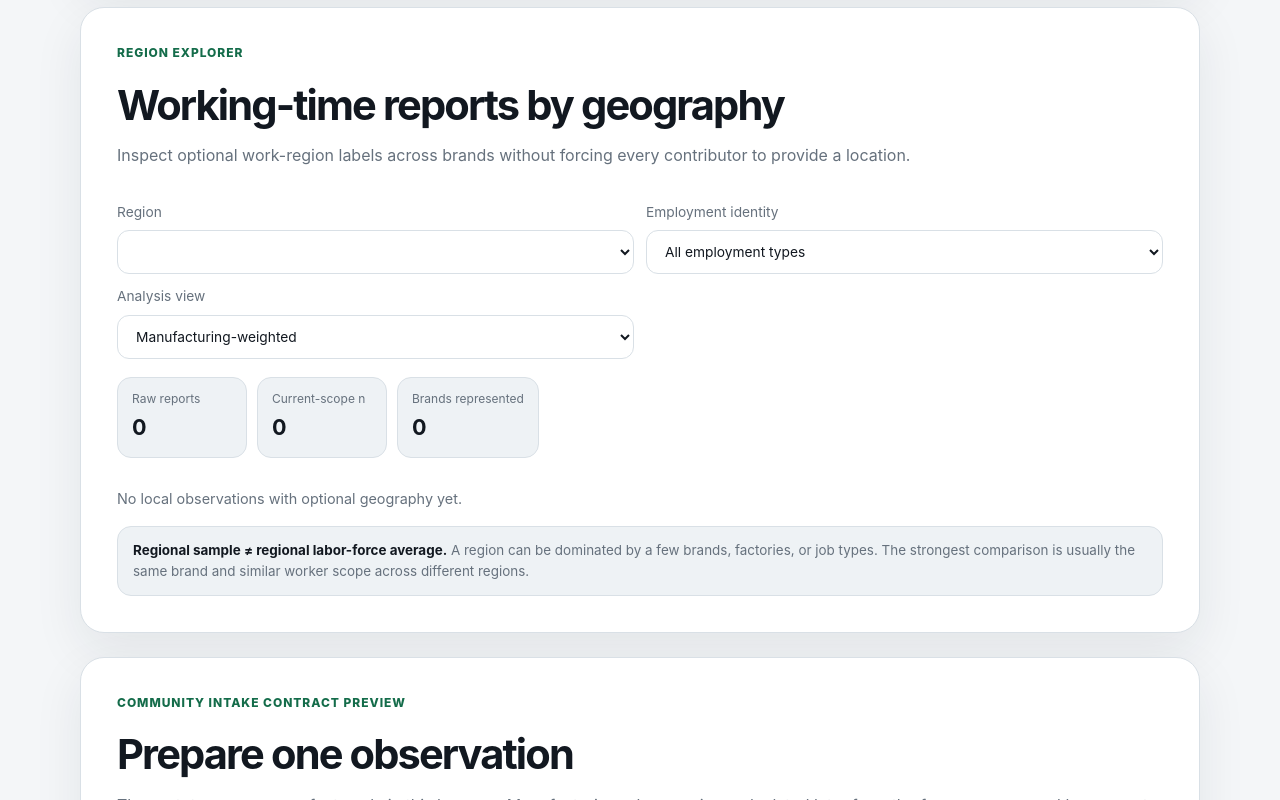
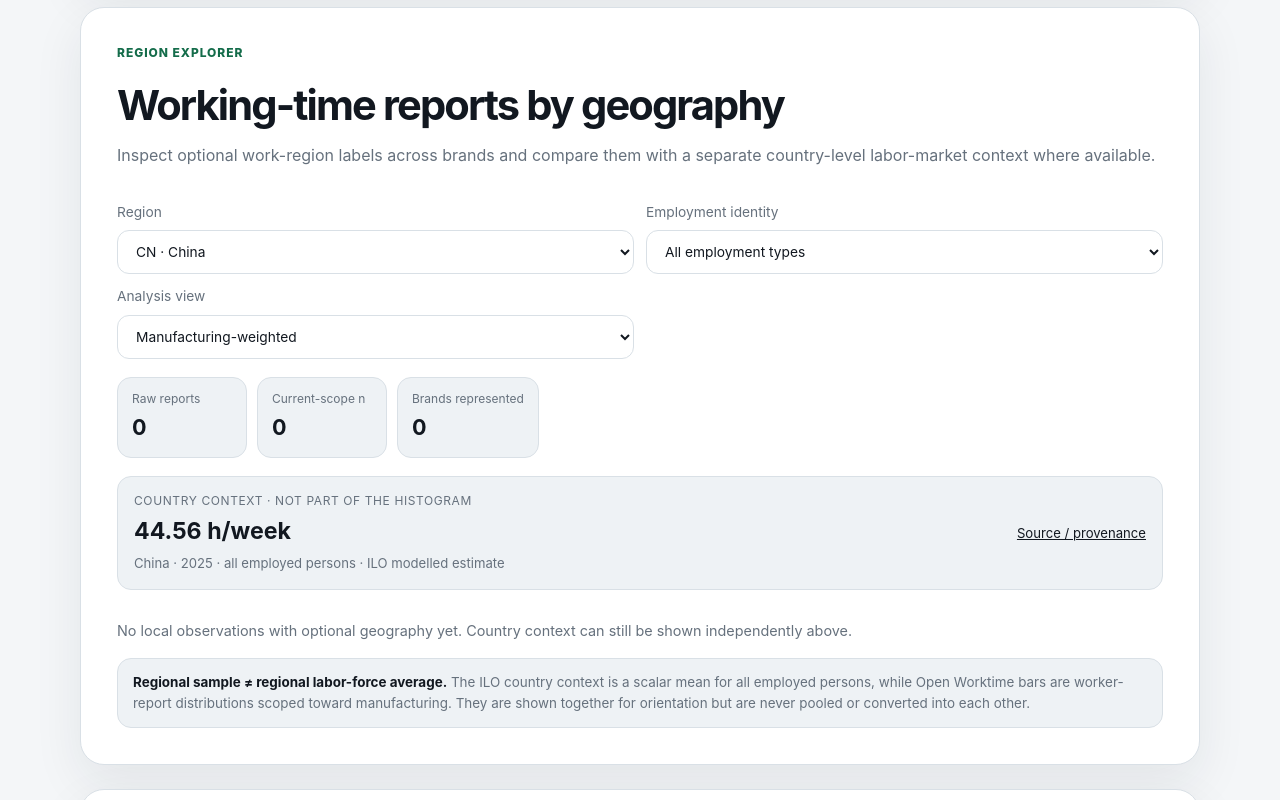
Before and after one commit to 6jingyong/open-worktime, a plain HTML site: page index.html in a window 1280 px wide. Shown: the part 2000-2800 px from the top of the page. Drawn offline with Linux system fonts and the light colour scheme.

Commit message:
Add first real country worktime context snapshot (#11)
* data: add first ILO country worktime context snapshot

* docs: define country context baseline boundary

* ui: add independent country worktime context to region explorer

* ui: show country mean as separate regional context

* styles: distinguish country context from report histogram

* docs: attribute ILO country context data

* docs: distinguish external statistics and real country context

* ci: validate real country context boundary

```diff
--- /dev/null
+++ b/data/country-context.json
@@ -0,0 +1,30 @@
+{
+  "schema_version": "country-context-v1",
+  "measure": {
+    "id": "HOW_2EMP_SEX_NB",
+    "label": "Average weekly hours actually worked per employed person",
+    "unit": "hours_per_week",
+    "population": "all_employed_persons",
+    "frequency": "annual",
+    "reference_year": 2025,
+    "context_only": true
+  },
+  "source": {
+    "publisher": "International Labour Organization (ILO)",
+    "dataset": "ILOSTAT modelled estimates",
+    "source_url": "https://rplumber.ilo.org/data/indicator/?id=HOW_2EMP_SEX_NB&format=.csv&channel=ilostat",
+    "retrieved_via": "https://www.nationsinquiry.com/datasets/weekly-hours/2025",
+    "retrieved_at": "2026-10-16",
+    "license": "CC BY 4.0",
+    "notes": "Open Worktime keeps only a small country subset useful to the current prototype. Nations Inquiry states that it read the ILO 2026 release, reshaped it to one row per country, and did not recalculate, rescale, or round the published values."
+  },
+  "records": [
+    { "country": "CN", "country_name": "China", "weekly_hours": 44.56 },
+    { "country": "DE", "country_name": "Germany", "weekly_hours": 29.66 },
+    { "country": "JP", "country_name": "Japan", "weekly_hours": 31.10 },
+    { "country": "NL", "country_name": "Netherlands", "weekly_hours": 26.57 },
+    { "country": "SE", "country_name": "Sweden", "weekly_hours": 29.20 },
+    { "country": "SG", "country_name": "Singapore", "weekly_hours": 44.63 },
+    { "country": "US", "country_name": "United States", "weekly_hours": 36.27 }
+  ]
+}
--- a/geography.css
+++ b/geography.css
@@ -43,6 +43,47 @@
   font-size: 1.35rem;
 }
 
+.country-context {
+  display: flex;
+  align-items: center;
+  justify-content: space-between;
+  gap: 18px;
+  margin: 0 0 18px;
+  padding: 15px 16px;
+  border: 1px solid var(--line);
+  border-radius: 14px;
+  background: var(--surface-2);
+}
+
+.country-context[hidden] {
+  display: none;
+}
+
+.country-context-label {
+  display: block;
+  color: var(--muted);
+  font-size: 0.75rem;
+  text-transform: uppercase;
+  letter-spacing: 0.05em;
+}
+
+.country-context strong {
+  display: block;
+  margin-top: 4px;
+  font-size: 1.45rem;
+}
+
+.country-context p {
+  margin: 3px 0 0;
+  color: var(--muted);
+  font-size: 0.82rem;
+}
+
+.country-context a {
+  white-space: nowrap;
+  font-size: 0.82rem;
+}
+
 .region-warning {
   margin-top: 16px;
   padding: 13px 15px;
@@ -68,4 +109,9 @@
   .region-controls {
     grid-template-columns: 1fr;
   }
+
+  .country-context {
+    align-items: flex-start;
+    flex-direction: column;
+  }
 }
--- a/geography.js
+++ b/geography.js
@@ -28,6 +28,7 @@ const geoState = {
   facilities: [],
   facilityLinks: [],
   manufacturingScope: null,
+  countryContext: null,
   selectedRegion: null,
   employmentFilter: 'all',
   analysisMode: 'weighted'
@@ -41,7 +42,11 @@ const geoEls = {
   sampleCount: document.querySelector('#region-sample-count'),
   effectiveCount: document.querySelector('#region-effective-count'),
   brandCount: document.querySelector('#region-brand-count'),
-  empty: document.querySelector('#region-empty')
+  empty: document.querySelector('#region-empty'),
+  countryContext: document.querySelector('#region-country-context'),
+  countryContextValue: document.querySelector('#region-country-context-value'),
+  countryContextMeta: document.querySelector('#region-country-context-meta'),
+  countryContextSource: document.querySelector('#region-country-context-source')
 };
 
 bootRegionExplorer();
@@ -50,18 +55,20 @@ async function bootRegionExplorer() {
   if (!geoEls.regionSelect || !geoEls.histogram) return;
 
   try {
-    const [facilitiesResponse, linksResponse, scopeResponse] = await Promise.all([
+    const [facilitiesResponse, linksResponse, scopeResponse, countryContextResponse] = await Promise.all([
       fetch('./data/facilities.json'),
       fetch('./data/facility-links.json'),
-      fetch('./data/manufacturing-scope.json')
+      fetch('./data/manufacturing-scope.json'),
+      fetch('./data/country-context.json')
     ]);
-    if (![facilitiesResponse, linksResponse, scopeResponse].every((response) => response.ok)) {
+    if (![facilitiesResponse, linksResponse, scopeResponse, countryContextResponse].every((response) => response.ok)) {
       throw new Error('Failed to load regional analysis metadata.');
     }
 
     geoState.facilities = await facilitiesResponse.json();
     geoState.facilityLinks = await linksResponse.json();
     geoState.manufacturingScope = await scopeResponse.json();
+    geoState.countryContext = await countryContextResponse.json();
 
     geoEls.employmentSelect.innerHTML = GEO_EMPLOYMENT_TYPES
       .map((item) => `<option value="${item.id}">${item.label}</option>`)
@@ -126,27 +133,33 @@ function refreshRegionExplorer() {
 
 function collectRegions(reports) {
   const regions = new Map();
-  const countries = new Set();
+  const countries = new Map();
 
   for (const report of reports) {
     const region = effectiveGeoRegion(report);
     const country = effectiveGeoCountry(report);
     if (region) regions.set(normalizeGeoRegion(region), region);
-    if (country) countries.add(country);
+    if (country && !countries.has(country)) countries.set(country, countryContextName(country) ?? country);
+  }
+
+  for (const record of geoState.countryContext?.records ?? []) {
+    if (record.country) countries.set(record.country, record.country_name ?? record.country);
   }
 
   return [
     ...[...regions.entries()]
       .sort((a, b) => a[1].localeCompare(b[1]))
       .map(([id, label]) => ({ id: `region:${id}`, label })),
-    ...[...countries]
-      .sort()
-      .map((code) => ({ id: `country:${code}`, label: `${code} · country` }))
+    ...[...countries.entries()]
+      .sort((a, b) => a[1].localeCompare(b[1]))
+      .map(([code, name]) => ({ id: `country:${code}`, label: `${code} · ${name}` }))
   ];
 }
 
 function renderRegionExplorer(reports = loadGeoReports()) {
   const region = geoState.selectedRegion;
+  renderCountryContext(region);
+
   const matching = reports.filter((report) =>
     matchesRegion(report, region) &&
     (geoState.employmentFilter === 'all' || report.employment_type === geoState.employmentFilter)
@@ -161,8 +174,8 @@ function renderRegionExplorer(reports = loadGeoReports()) {
   if (!region || matching.length === 0) {
     geoEls.empty.hidden = false;
     geoEls.empty.textContent = reports.length === 0
-      ? 'No local observations with optional geography yet.'
-      : 'No observations match this region and employment filter.';
+      ? 'No local observations with optional geography yet. Country context can still be shown independently above.'
+      : 'No community observations match this region and employment filter.';
     return;
   }
 
@@ -197,6 +210,31 @@ function renderRegionExplorer(reports = loadGeoReports()) {
     `;
     geoEls.histogram.appendChild(row);
   });
+}
+
+function renderCountryContext(region) {
+  if (!geoEls.countryContext) return;
+  const country = region?.startsWith('country:') ? region.slice('country:'.length) : null;
+  const record = country
+    ? geoState.countryContext?.records?.find((item) => item.country === country)
+    : null;
+
+  if (!record) {
+    geoEls.countryContext.hidden = true;
+    return;
+  }
+
+  const year = geoState.countryContext.measure?.reference_year ?? 'latest';
+  geoEls.countryContext.hidden = false;
+  geoEls.countryContextValue.textContent = `${Number(record.weekly_hours).toFixed(2)} h/week`;
+  geoEls.countryContextMeta.textContent = `${record.country_name} · ${year} · all employed persons · ILO modelled estimate`;
+  if (geoEls.countryContextSource) {
+    geoEls.countryContextSource.href = geoState.countryContext.source?.retrieved_via ?? geoState.countryContext.source?.source_url ?? '#';
+  }
+}
+
+function countryContextName(code) {
+  return geoState.countryContext?.records?.find((item) => item.country === code)?.country_name ?? null;
 }
 
 function matchesRegion(report, region) {
--- a/index.html
+++ b/index.html
@@ -32,7 +32,7 @@
         <datalist id="brand-options"></datalist>
         <button id="brand-search-button" type="button">View distribution</button>
       </div>
-      <p class="demo-notice">The catalog contains a small real brand/owner seed and one evidence-backed production-location pilot. Bundled working-time observations remain fictional demo data only.</p>
+      <p class="demo-notice">The catalog contains a small real brand/owner seed, one evidence-backed production-location pilot, and a small ILO country context snapshot. Bundled brand-level working-time observations remain fictional demo data only.</p>
     </section>
 
     <section class="panel" id="brand-panel" aria-live="polite">
@@ -90,7 +90,7 @@
         <div>
           <p class="eyebrow">Region explorer</p>
           <h2>Working-time reports by geography</h2>
-          <p class="muted">Inspect optional work-region labels across brands without forcing every contributor to provide a location.</p>
+          <p class="muted">Inspect optional work-region labels across brands and compare them with a separate country-level labor-market context where available.</p>
         </div>
       </div>
 
@@ -127,11 +127,20 @@
         </div>
       </div>
 
+      <aside id="region-country-context" class="country-context" hidden>
+        <div>
+          <span class="country-context-label">Country context · not part of the histogram</span>
+          <strong id="region-country-context-value">—</strong>
+          <p id="region-country-context-meta"></p>
+        </div>
+        <a id="region-country-context-source" href="#" target="_blank" rel="noreferrer">Source / provenance</a>
+      </aside>
+
       <div class="histogram" id="region-histogram" aria-label="Regional weekly working hours distribution"></div>
       <p id="region-empty" class="region-empty"></p>
       <div class="region-warning">
         <strong>Regional sample ≠ regional labor-force average.</strong>
-        A region can be dominated by a few brands, factories, or job types. The strongest comparison is usually the same brand and similar worker scope across different regions.
+        The ILO country context is a scalar mean for all employed persons, while Open Worktime bars are worker-report distributions scoped toward manufacturing. They are shown together for orientation but are never pooled or converted into each other.
       </div>
     </section>
 
@@ -239,7 +248,7 @@
   </main>
 
   <footer>
-    <span>Open Worktime · MIT code · mixed-license entity data · no real bundled worktime reports</span>
+    <span>Open Worktime · MIT code · mixed-license data · no real bundled brand-level worktime reports</span>
     <a href="https://github.com/6jingyong/open-worktime">GitHub</a>
   </footer>
 
```
Also changed, not shown: data/ATTRIBUTION.md (+18 -0 lines), docs/CONTEXT_BASELINES.md (added, +63 -0 lines), .github/workflows/context.yml (added), README.md.
